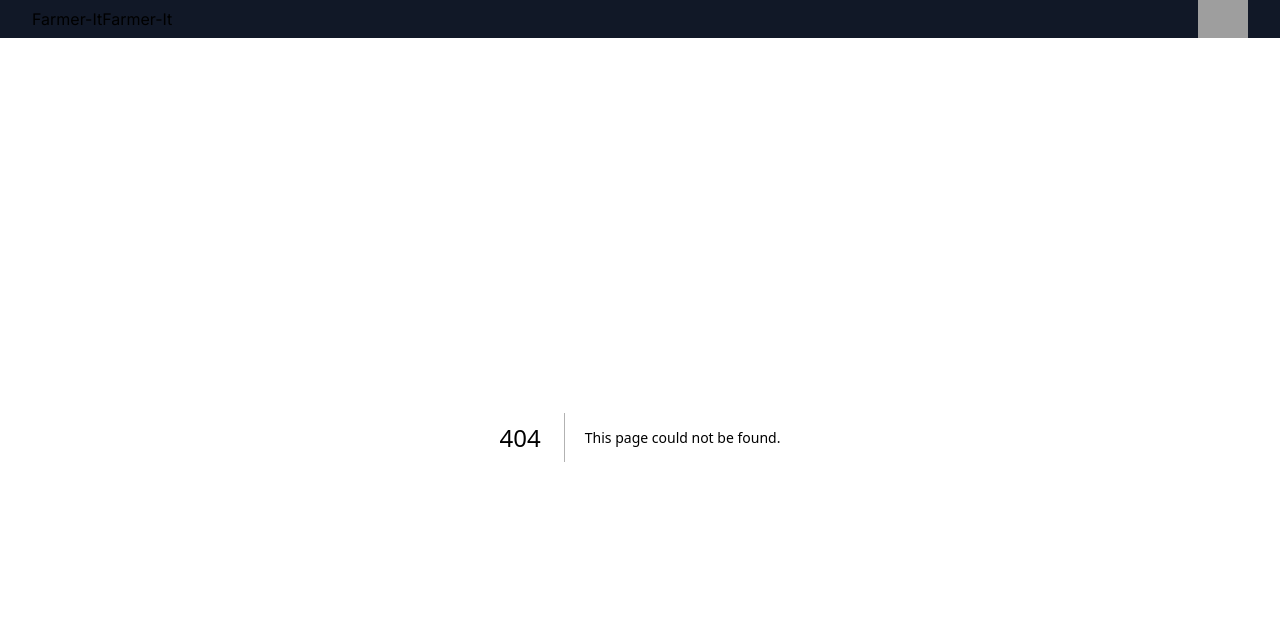
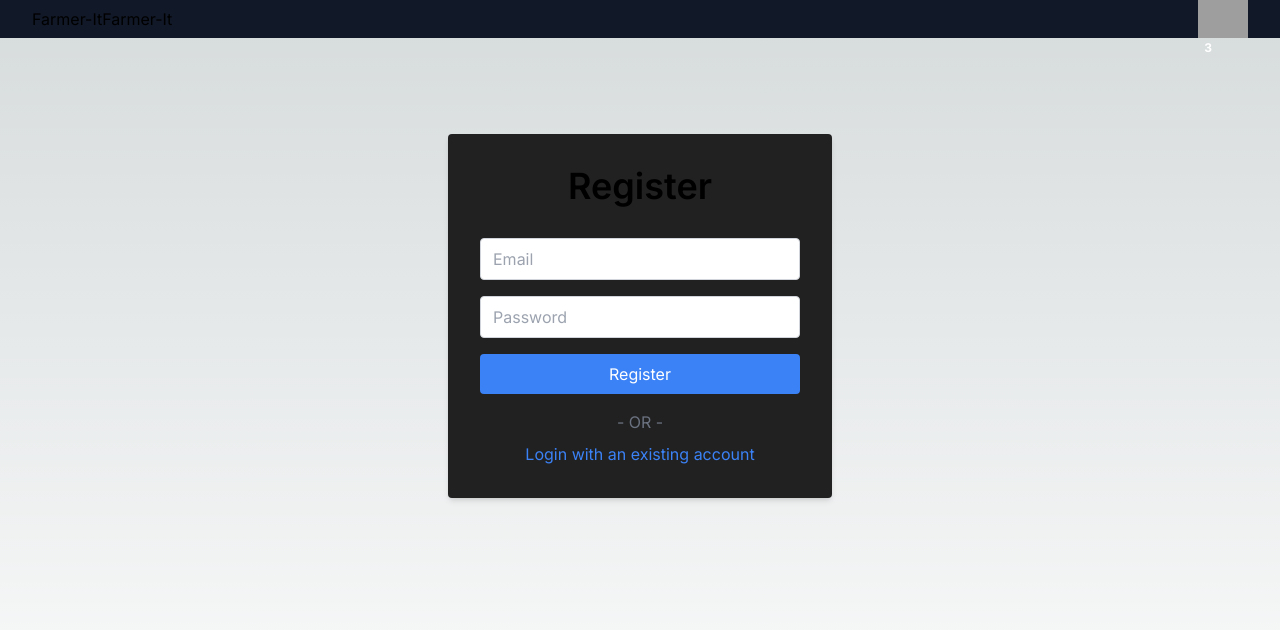
Before and after one commit to Biddut-Roy/farmer-it, a Next.js app: page /register in a window 1280 px wide. Before the commit this address had no page. Shown: the top 630 px of the page. Built offline with nearby package versions, Linux system fonts and the light colour scheme; grey boxes are pictures that could not be loaded.

Commit message:
register page design complete

```diff
--- /dev/null
+++ b/src/app/register/page.js
@@ -0,0 +1,43 @@
+import Link from "next/link";
+
+const Register = () => {
+
+  return (
+      <div className="flex min-h-screen flex-col items-center justify-between p-24">
+        <div className="bg-[#212121] p-8 rounded shadow-md w-96">
+          <h1 className="text-4xl text-center font-semibold mb-8">Register</h1>
+          <form>
+            <input
+              type="text"
+              className="w-full border border-gray-300 text-black rounded px-3 py-2 mb-4 focus:outline-none focus:border-blue-400 focus:text-black"
+              placeholder="Email"
+              required
+            />
+            <input
+              type="password"
+              className="w-full border border-gray-300 text-black rounded px-3 py-2 mb-4 focus:outline-none focus:border-blue-400 focus:text-black"
+              placeholder="Password"
+              required
+            />
+            <button
+              type="submit"
+              className="w-full bg-blue-500 text-white py-2 rounded hover:bg-blue-600"
+            >
+              {" "}
+              Register
+            </button>
+            <p className="text-red-600 text-[16px] mb-4"></p>
+          </form>
+          <div className="text-center text-gray-500 mt-4">- OR -</div>
+          <Link
+            className="block text-center text-blue-500 hover:underline mt-2"
+            href="/login"
+          >
+            Login with an existing account
+          </Link>
+        </div>
+      </div>
+  );
+};
+
+export default Register;
```
